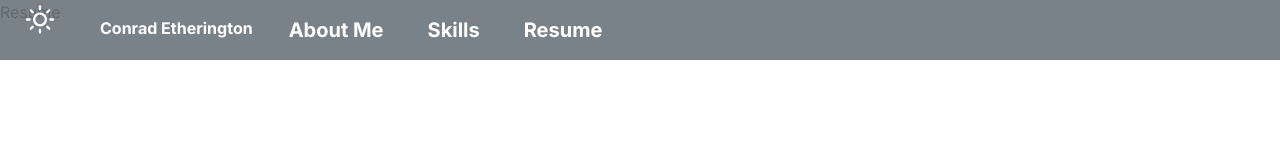
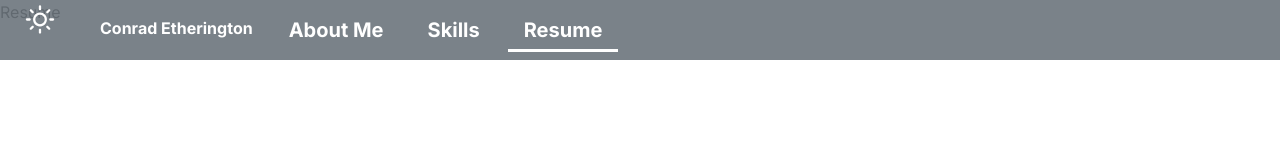
Before and after one commit to Conrad-E-Code/next-portfolio, a Next.js app: page /resume in a window 1280 px wide. Shown: the top 160 px of the page. Built offline with nearby package versions, Linux system fonts and the light colour scheme.

Commit message:
install framer motion, highlight active path on navbar

```diff
--- a/app/layout.js
+++ b/app/layout.js
@@ -3,7 +3,6 @@ import '/styles/globals.css'
 import { Inter } from 'next/font/google'
 import { Raleway } from 'next/font/google'
 import { ContextProvider } from '/context/Context'
-
 const inter = Inter({ subsets: ['latin'] })
 const raleway = Raleway({
   subsets: ['latin']
--- a/app/page.js
+++ b/app/page.js
@@ -5,6 +5,7 @@ import { useEffect } from 'react';
 import Modal from '/components/Modal';
 import { useContext } from 'react';
 import { Context } from '/context/Context';
+
 
 export default function Home() {
   const {isPaymentCompleted, setIsPaymentCompleted} = useContext(Context)
--- a/components/NavBarButtons.js
+++ b/components/NavBarButtons.js
@@ -5,8 +5,28 @@ import { useRouter } from "next/navigation";
 import { WiDaySunny, WiMoonWaxingCrescent2 } from "react-icons/wi";
 import { useContext, useState } from "react";
 import { Context } from "/context/Context";
+import { usePathname } from "next/navigation";
+import {motion} from 'framer-motion'
+import Colors from "/constants/colors";
+
+const links = [
+  {
+    name: "About Me",
+    path: "/about-me",
+  },
+  {
+    name: "Skills",
+    path: "/skills",
+  },
+  {
+    name: "Resume",
+    path: "/resume",
+  },
+
+]
 
 const NavBarButtons = ({ liClass, light }) => {
+  const path = usePathname();
 
   //state and handler for dropdown menu
   const [dropDown, setDropDown] = useState(false);
@@ -16,7 +36,7 @@ const NavBarButtons = ({ liClass, light }) => {
 
 
   const router = useRouter();
-  const { textIsDark, setTextIsDark, setTextClr } = useContext(Context);
+  const { textIsDark, setTextIsDark, setTextClr, textClr } = useContext(Context);
   return (
     <div className={`flex`}>
     {textIsDark ? <WiMoonWaxingCrescent2 onClick={()=>{setTextIsDark(!textIsDark)
@@ -24,35 +44,36 @@ setTextClr("textColorLight")}
 } className='cursor-pointer ease-in-out duration-700 rounded hover:bg-textColorLight/80' size={40}/> : <WiDaySunny onClick={()=>{setTextIsDark(!textIsDark)
     setTextClr("textColorDark")}} className='cursor-pointer ease-in-out duration-700 rounded hover:bg-textColorDark/50' size={40}/>}
       {light ? (
-        <h1
-          onClick={() => router.push("/")}
-          className={` hover:bg-accentColorB/80 cursor-pointer font-bold py-4 my-0 ml-10`}
-        >
-          Conrad Etherington
-        </h1>
+        <div className="relative"><h1
+        onClick={() => router.push("/")}
+        className={`hover:bg-accentColorB/80 cursor-pointer font-bold py-4 my-0 ml-10`}
+      >
+        Conrad Etherington
+      </h1>
+      {path === "/" ? <motion.span style={{backgroundColor: Colors[textClr]}} className={`absolute left-10 bottom-2 right-10 block h-[3px] w-[79%]`} /> : null}
+      </div>
       ) : (
-        <h1
+        <div className="relative"><h1
           onClick={() => router.push("/")}
           className={`hover:bg-accentColor/80 cursor-pointer font-bold py-4 my-0 ml-10`}
         >
           Conrad Etherington
         </h1>
+        {path === "/" ? <motion.span style={{backgroundColor: Colors[textClr]}} className={`absolute left-10 bottom-2 right-10 block h-[3px] w-[79%]`} /> : null}
+        </div>
+
       )}
+
       <ul className="hidden sm:flex mx-5 gap-3 ">
-        <Link className="cursor-pointer" href="/about-me">
-          <li className={liClass}>About Me</li>
-        </Link>
-        <Link
-          className="cursor-pointer"
-          href="/skills
-        "
-        >
-          <li className={liClass}>Skills</li>
-        </Link>
-
-        <Link href="/resume">
-          <li className={liClass}>Resume</li>
-        </Link>
+        {links.map((link) => {
+          return (
+            <div className="relative">
+            <Link href={link.path}><li className={liClass}>{link.name}</li>
+            {path === link.path ? <motion.span style={{backgroundColor: Colors[textClr]}} className={`absolute left-0 bottom-2 block h-[3px] w-full`} /> : null}
+            </Link>
+            </div>
+            )
+        })}
       </ul>
     </div>
   );
--- a/package.json
+++ b/package.json
@@ -12,6 +12,7 @@
     "autoprefixer": "10.4.14",
     "bcrypt": "^5.1.0",
     "cookies-next": "^2.1.2",
+    "framer-motion": "^10.15.0",
     "iron-session": "^6.3.1",
     "js-cookie": "^3.0.5",
     "mongodb": "^5.7.0",
--- a/styles/globals.css
+++ b/styles/globals.css
@@ -23,7 +23,7 @@ html {
     background-image: url("../public/small-pipeline.png");
 }
 .navbar-li {
-    @apply p-4 hover:bg-accentColorB/50  rounded font-bold text-xl;
+    @apply p-4 hover:bg-accentColorB/50  rounded font-bold text-xl relative;
 }
 .navbar-li-dark {
     @apply p-4  hover:bg-accentColor/90 rounded font-bold text-xl;
```
Also changed, not shown: 1 other file (tests, documents, lock files or other folders).
